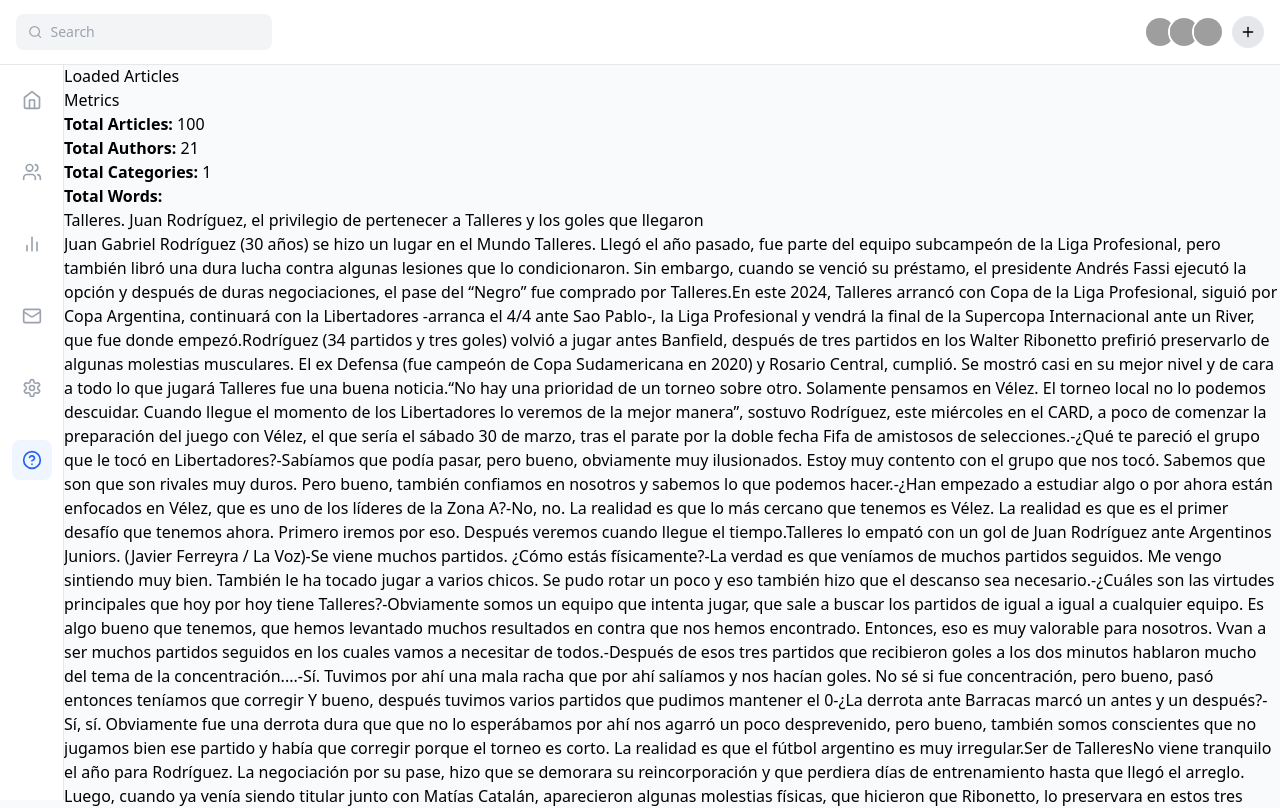
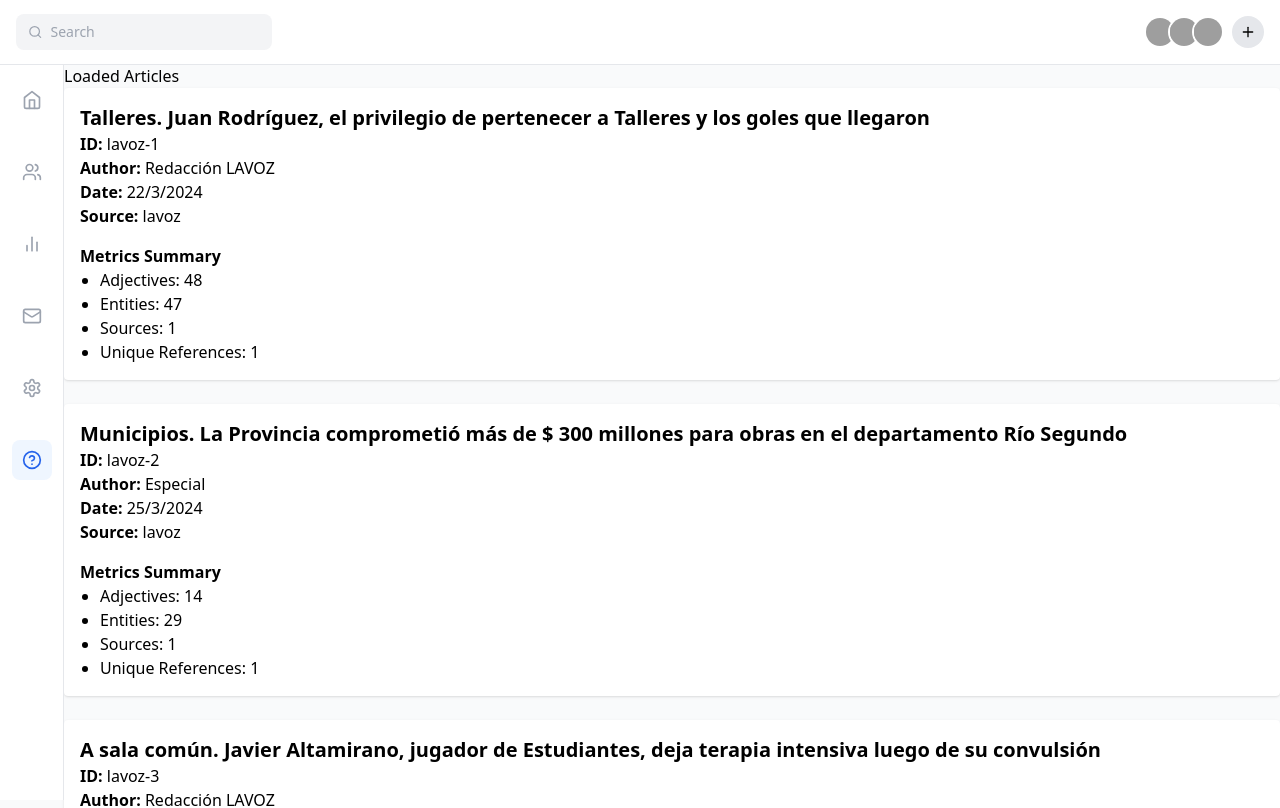
Before and after one commit to rusosnith/news-viewer, a React (Vite) app: page /loaded-articles in a window 1280 px wide. Shown: the top 808 px of the page. Built offline with nearby package versions, Linux system fonts and the light colour scheme; grey boxes are pictures that could not be loaded.

Commit message:
actualizado el resumen de notas cargados

```diff
--- a/src/pages/LoadedArticlesPage.tsx
+++ b/src/pages/LoadedArticlesPage.tsx
@@ -1,29 +1,30 @@
 import React from 'react';
 import loadArticles from '../components/articleLoader';
-import { calculateMetrics } from '../components/articleAnalytics';
 
 const LoadedArticlesPage: React.FC = () => {
     const articles = loadArticles();
-    const metrics = calculateMetrics(articles);
 
     return (
         <div>
             <h1>Loaded Articles</h1>
-            <div>
-                <h2>Metrics</h2>
-                <p><strong>Total Articles:</strong> {metrics.totalArticles}</p>
-                <p><strong>Total Authors:</strong> {metrics.totalAuthors}</p>
-                <p><strong>Total Categories:</strong> {metrics.totalCategories}</p>
-                <p><strong>Total Words:</strong> {metrics.totalWords}</p>
-            </div>
             {articles.map(article => (
-                <div key={article.id}>
-                    <h2>{article.titulo}</h2>
-                    <p>{article.cuerpo}</p>
+                <div key={article.id} className="mb-6 p-4 bg-white rounded shadow">
+                    <h2 className="text-xl font-bold">{article.titulo}</h2>
+                    <p><strong>ID:</strong> {article.id}</p>
                     <p><strong>Author:</strong> {article.autor}</p>
                     <p><strong>Date:</strong> {article.fecha}</p>
                     <p><strong>Source:</strong> {article.medio}</p>
-                    {/* Add more fields as needed */}
+
+                    {/* Resumen de métricas */}
+                    <div className="mt-4">
+                        <h3 className="font-semibold">Metrics Summary</h3>
+                        <ul className="list-disc pl-5">
+                            <li>Adjectives: {article.metrics?.adjectives?.num_adjectives?.value || 0}</li>
+                            <li>Entities: {article.metrics?.entities?.num_entidades?.value || 0}</li>
+                            <li>Sources: {article.metrics?.sources?.num_afirmaciones?.value || 0}</li>
+                            <li>Unique References: {article.metrics?.sources?.num_referenciados_unique?.value || 0}</li>
+                        </ul>
+                    </div>
                 </div>
             ))}
         </div>
```
